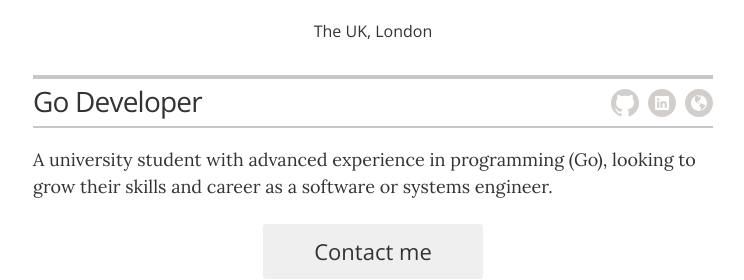
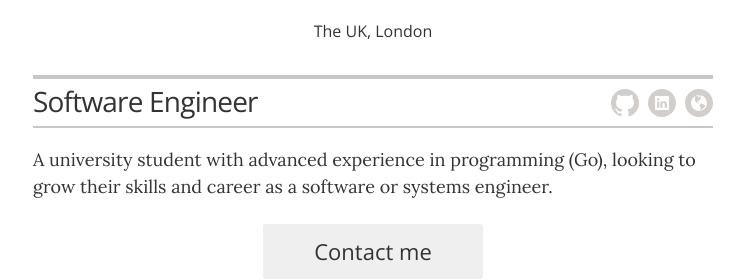
Before and after one commit to hararudoka/hararudoka.github.io, a Jekyll site: the page built from index.html, in a window 1280 px wide and 900 px high. Shown: the part 180-460 px from the top of the window, without its empty margins (267-1011 px from the left). Built offline with Jekyll 4.4.1, drawn with Linux system fonts in a browser that asks for light colours.

Commit message:
change title

```diff
--- a/_config.yml
+++ b/_config.yml
@@ -11,7 +11,7 @@ sass:
 # Resume settings
 resume_avatar:                  "true"
 resume_name:                    "Ruslan Gerasin"
-resume_title:                   "Go Developer"
+resume_title:                   "Software Engineer"
 
 # used for the contact button in _layouts/resume.html
 resume_contact_email:           "hararudoka@gmail.com"
```
